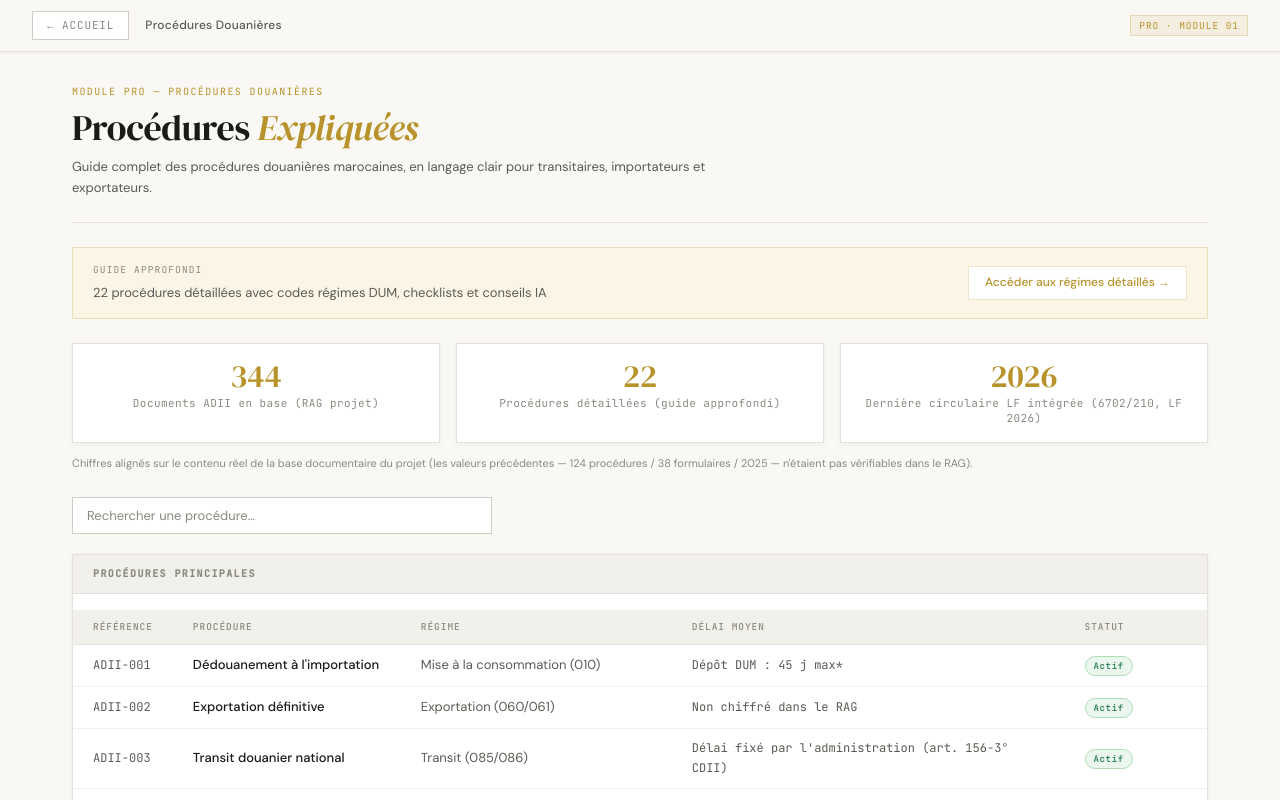
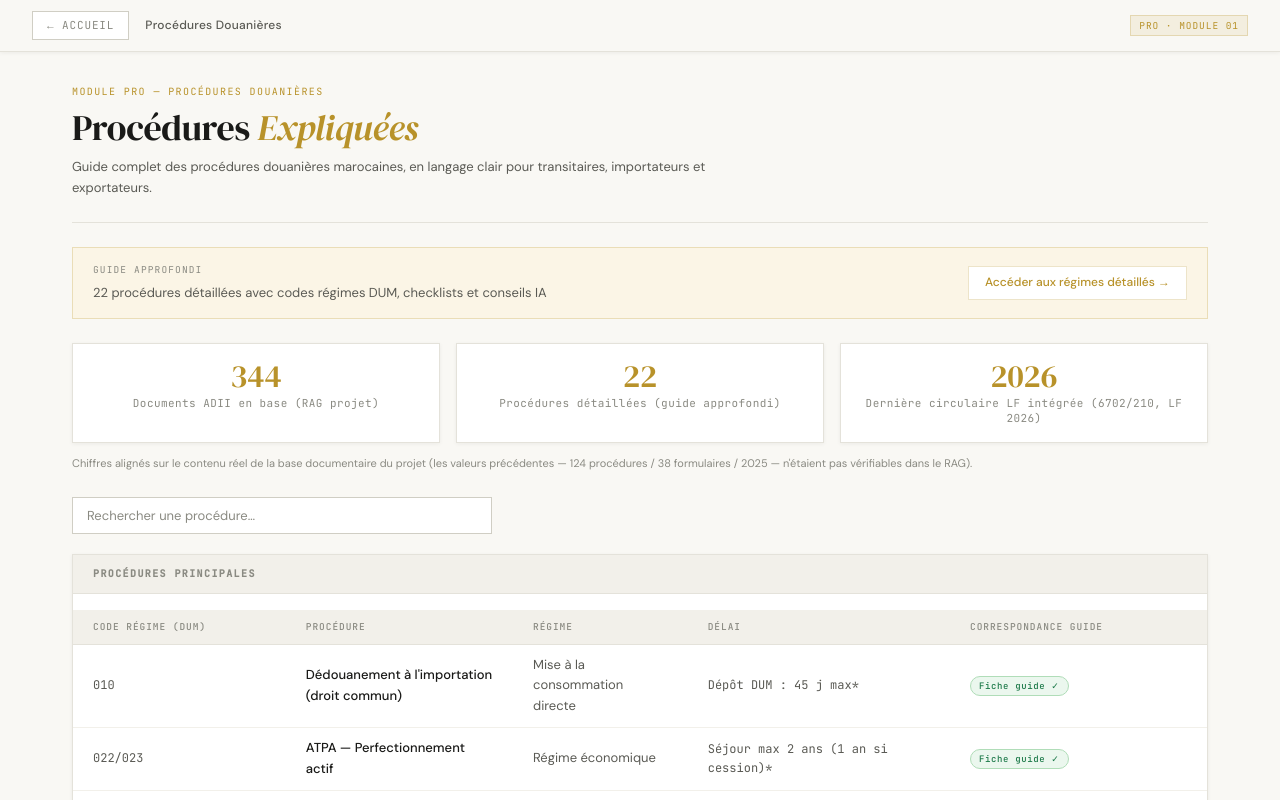
Before and after one commit to txpexpert/trans-txp, a Next.js app: page /modules/procedures in a window 1280 px wide. Shown: the top 800 px of the page. Built offline with nearby package versions, Linux system fonts and the light colour scheme; no server answers; a web font is replaced by a local one.

Commit message:
fix(procedures): corrige délais légaux (ATPA, AT, TSD, EIF, EPP, MEAD), articles CDII erronés et codes ZFL — recoupé avec le RAG ADII

```diff
--- a/pages/modules/procedures.tsx
+++ b/pages/modules/procedures.tsx
@@ -136,17 +136,20 @@ footer{border-top:1px solid var(--border);padding:1.25rem 2rem;text-align:center
 
 export default function Procedures() {
   const [q, setQ] = useState('')
-  // Délais corrigés d'après le RAG du projet (durées légales de séjour sous régime,
-  // distinctes du temps de traitement administratif — voir légende sous le tableau).
+  // Référence = code régime DUM réel repris du guide détaillé (procedures-process.tsx),
+  // et non plus une numérotation "ADII-00X" arbitraire sans correspondance côté guide.
+  // Délais = durées légales de séjour sous régime (RAG), distinctes d'un délai de traitement — voir légende.
+  // "Fiche guide" indique si la ligne a une correspondance directe dans les 22 procédures détaillées.
   const data: [string, string, string, string, string, string][] = [
-    ['ADII-001', "Dédouanement à l'importation", 'Mise à la consommation (010)', 'Dépôt DUM : 45 j max*', 'Actif', 'bg'],
-    ['ADII-002', 'Exportation définitive',        'Exportation (060/061)',        'Non chiffré dans le RAG', 'Actif', 'bg'],
-    ['ADII-003', 'Transit douanier national',      'Transit (085/086)',            'Délai fixé par l\'administration (art. 156-3° CDII)', 'Actif', 'bg'],
-    ['ADII-004', 'Admission temporaire (AT)',      'Régime économique (301/321/322…)', 'Séjour 6 mois à 2 ans, prorogeable au double*', 'Actif', 'bg'],
-    ['ADII-005', 'Entrepôt de stockage',           'Régime suspensif (035/036/037)', 'Séjour 1 an + 2×6 mois (max 24 mois)*', 'Actif', 'bg'],
-    ['ADII-006', 'ATPA — Perfectionnement actif',  'Régime économique (022/023)',   'Séjour max 2 ans (1 an si cession)*', 'Actif', 'bg'],
-    ['ADII-007', 'Zones franches / ZAI',            'Zone franche (765/769/855/856/866…)', 'Non chiffré dans le RAG', 'Actif', 'bg'],
-    ['ADII-008', 'Dédouanement OEA',               'Opérateur économique agréé', 'Non chiffré dans le RAG', 'OEA uniquement','bb'],
+    ['010',      "Dédouanement à l'importation (droit commun)", 'Mise à la consommation directe', 'Dépôt DUM : 45 j max*', 'Fiche guide ✓', 'bg'],
+    ['022/023',  'ATPA — Perfectionnement actif',  'Régime économique',   'Séjour max 2 ans (1 an si cession)*', 'Fiche guide ✓', 'bg'],
+    ['300–332',  'Admission temporaire (AT)',      'Régime économique', 'Séjour 6 mois à 2 ans, prorogeable au double*', 'Fiche guide ✓', 'bg'],
+    ['241/242/243', 'Transformation sous douane (TSD)', 'Régime économique', 'Séjour 1 an (3→9 mois si fractionné)*', 'Fiche guide ✓', 'bg'],
+    ['035/036/037', 'Entrepôt de stockage / EPP',   'Régime suspensif', 'Séjour 1 an + 2×6 mois (max 24 mois)*', 'Fiche guide ✓', 'bg'],
+    ['085/086',  'Transit douanier',                'Transit',           'Délai fixé par l\'administration (art. 156-3° CDII)', 'Fiche guide ✓', 'bg'],
+    ['765/766/769/855/856/866…', 'Zones franches / ZAI', 'Zone franche', 'Non chiffré dans le RAG', 'Catégorie ZAI du guide (5 fiches)', 'ba'],
+    ['060/061',  'Exportation définitive (droit commun)', 'Exportation', 'Non chiffré dans le RAG', 'Pas de fiche dédiée dans le guide', 'ba'],
+    ['—',        'Dédouanement simplifié OEA',      'Opérateur économique agréé', 'Non chiffré dans le RAG', 'Pas de fiche dédiée dans le guide', 'ba'],
   ]
   const rows = data.filter(r => r.join(' ').toLowerCase().includes(q.toLowerCase()))
 
@@ -223,11 +226,11 @@ export default function Procedures() {
           <table className="data-table">
             <thead>
               <tr>
-                <th>Référence</th>
+                <th>Code régime (DUM)</th>
                 <th>Procédure</th>
                 <th>Régime</th>
-                <th>Délai moyen</th>
-                <th>Statut</th>
+                <th>Délai</th>
+                <th>Correspondance guide</th>
               </tr>
             </thead>
             <tbody>
```
Also changed, not shown: pages/modules/procedures-process.tsx (+4 -8 lines).
